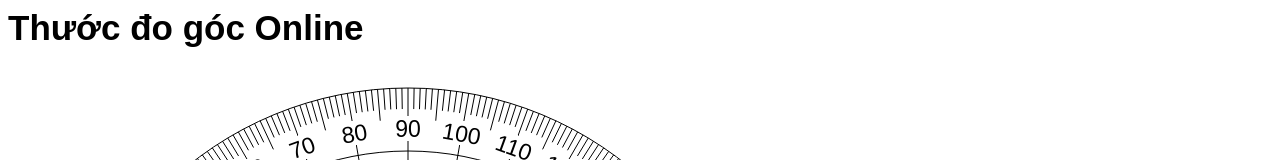
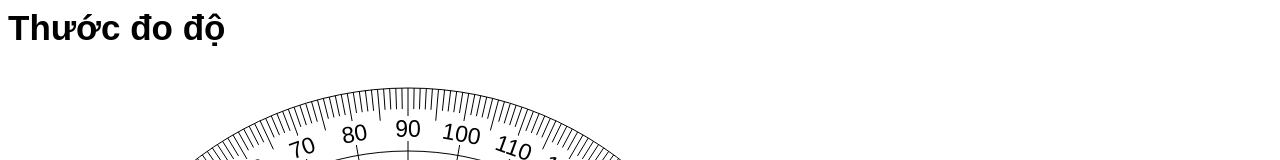
Before and after one commit to khanhlv/ProtractorOnline, a plain HTML site: page index.html in a window 1280 px wide. Shown: the top 160 px of the page. Drawn offline with Linux system fonts and the light colour scheme.

Commit message:
Update index.html

```diff
--- a/index.html
+++ b/index.html
@@ -6,10 +6,10 @@
 		<link rel="dns-prefetch" href="//www.googletagmanager.com" />
 		<link rel="dns-prefetch" href="//www.google-analytics.com" />
 		<link rel="canonical" href="https://protractor.codethoi.com/" />
-        <title>Thước đo góc Online - Protractor Online</title>
+        <title>Thước đo độ Online - Protractor Online</title>
         <meta name="viewport" content="width=device-width, initial-scale=1" />
-		<meta name="description" content="Đây là một thước đo trực tuyến trong suốt,cũng giúp bạn đo góc trong một bức ảnh, bạn có thể dễ dàng đo góc của bất kỳ vật nào xung quanh bạn,chụp ảnh và tải nó lên, sau đó kéo điểm giữa của thước đo góc tới đỉnh của góc.">
-		<meta NAME="keywords" CONTENT="thước đo góc vạn năng, thước đo góc điện tử, thước đo góc vuông, thước đo góc 90 độ, thước đo góc 180 độ, thước đo góc 360 độ, ảnh thước đo góc, hình thước đo góc, thước đo góc độ, Thước đo góc thực tế Online, thuoc do goc, Protractor Online, Protractor, thuoc do goc online, goc online, goc thuoc, thuoc goc, thuoc do, thước đo độ góc online, thước do goc, thuoc đo độ">
+		<meta name="description" content="Đây là một thước đo độ trực tuyến.">
+		<meta NAME="keywords" CONTENT="thước đo độ, thước đo do, thuoc do do, thước đo góc vạn năng, thước đo góc điện tử, thước đo góc vuông, thước đo góc 90 độ, thước đo góc 180 độ, thước đo góc 360 độ, ảnh thước đo góc, hình thước đo góc, thước đo góc độ, Thước đo góc thực tế Online, thuoc do goc, Protractor Online, Protractor, thuoc do goc online, goc online, goc thuoc, thuoc goc, thuoc do, thước đo độ góc online, thước do goc, thuoc đo độ">
 		<meta property="og:type" content="website" />
 		<meta property="og:title" content="Thước đo góc Online - Protractor Online" />
 		<link rel="apple-touch-icon" sizes="180x180" href="https://codethoi.com/apple-touch-icon.png">
@@ -70,7 +70,7 @@
 				</script>
 			</div>
             <div class="divLeft">
-                <h1 class="h1_title">Thước đo góc Online</h1>
+                <h1 class="h1_title">Thước đo độ</h1>
                 <div>
                     <div id="divCanvas" style="position: relative;">
                         <canvas id="myCanvas2" width="500" height="350"></canvas>
```
